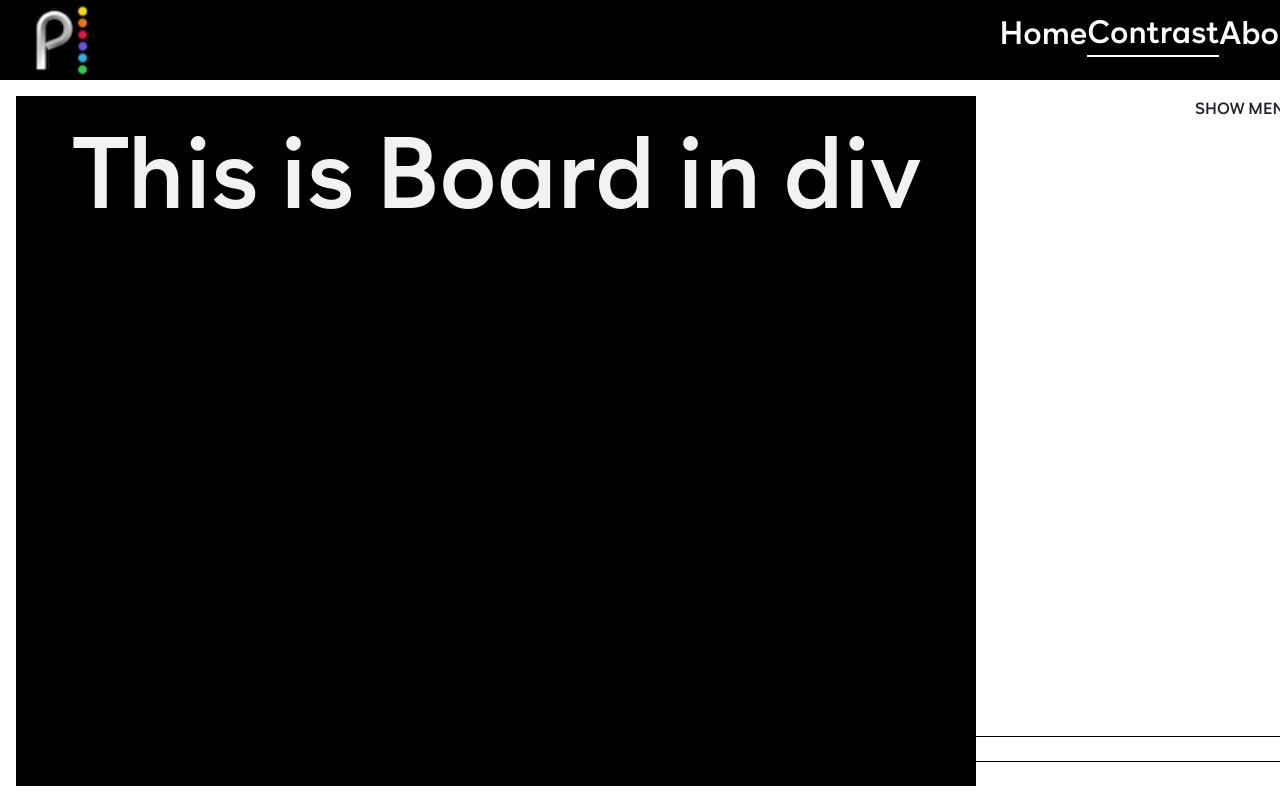
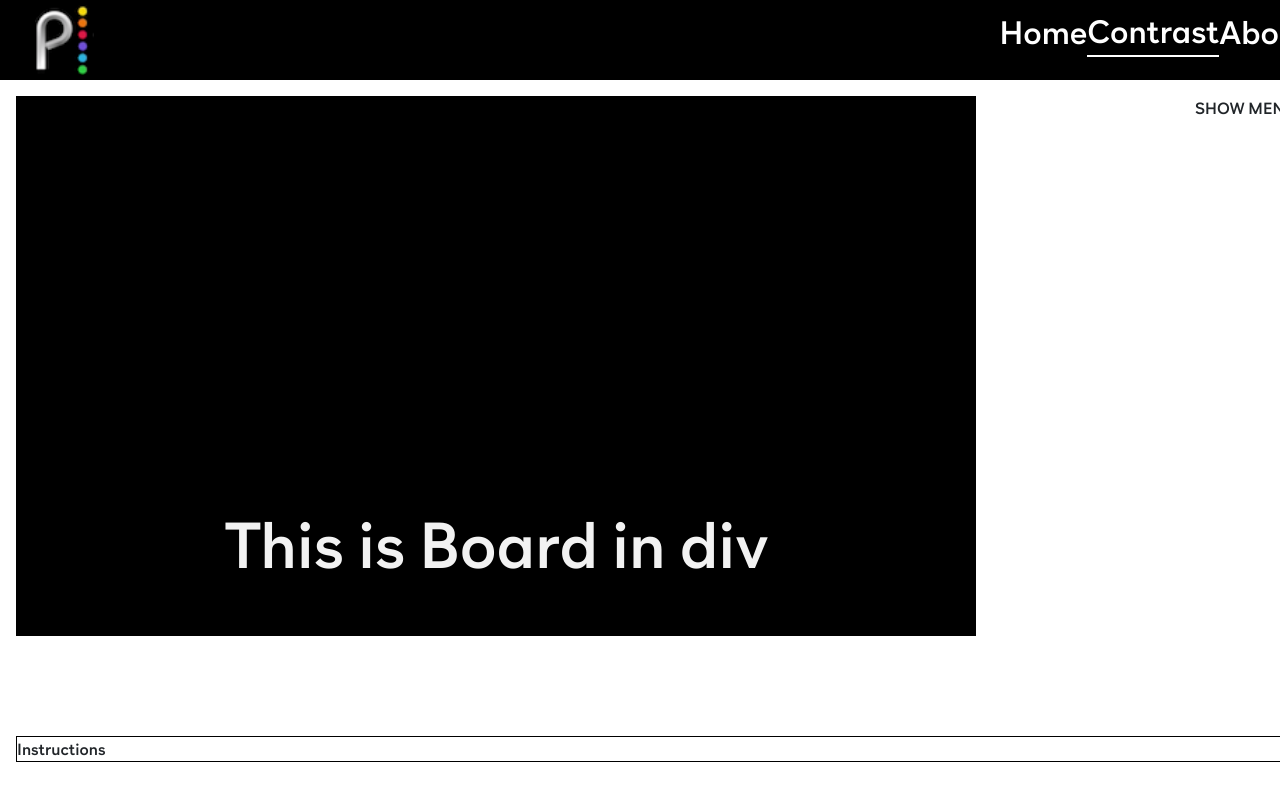
Before and after one commit to GoncaloBM/peacock-constrast-test, a React (Create React App) app: page /contrast in a window 1280 px wide. Built offline with nearby package versions, Linux system fonts and the light colour scheme; no server answers.

Commit message:
added fullscreen on hd

```diff
--- a/src/App.js
+++ b/src/App.js
@@ -5,9 +5,7 @@ import FileUpload from "./components/fileUploader/fileUpload";
 
 import axios from "axios";
 import { BrowserRouter as Router, Switch, Route, Link } from "react-router-dom";
-import Contrast from "./components/Contrast/Contrast"
-
-
+import Contrast from "./components/Contrast/Contrast";
 
 function App(props) {
   let differentFontStyles = [
@@ -25,9 +23,11 @@ function App(props) {
   let [backgroundColor, setBackgroundColor] = useState("#000000");
   let [colorText, setColorText] = useState("#F2F2F2");
 
-  const [fontSize, setfontSize] = useState(100);
+  const [fontSize, setfontSize] = useState(4);
+  const [fontSizeforText, setFontSizeforText] = useState(fontSize + "rem");
   const [fontStyle, setFontStyle] = useState(differentFontStyles[0]);
   const [textPosition, setTextPosition] = useState(startetTextPosition);
+  const [fullscreen, setFullscreen] = useState(false);
 
   const getWindowLocation = () => {
     if (window.location.pathname === "/") {
@@ -54,6 +54,7 @@ function App(props) {
     const showSafeMargin = (e) => {
       if (e.keyCode === 32) {
         setSafeMargin(!safeMargin);
+        setFullscreen(!fullscreen);
       }
     };
 
@@ -103,10 +104,11 @@ function App(props) {
     fontSize,
     fontStyle,
     safeMargin,
+    fullscreen
   ]);
 
   let getColor = (color, isText) => {
-    console.log('JOAO')
+    console.log("JOAO");
     if (isText) {
       setColorText(color);
     } else {
@@ -139,6 +141,9 @@ function App(props) {
 
   const changeFontSizeState = (increaseOrDecrease) => {
     setfontSize(fontSize + increaseOrDecrease);
+
+    console.log(fontSizeforText);
+    console.log(fontSize);
   };
 
   const changeFontStyleState = (increaseOrDecrease) => {
@@ -250,6 +255,7 @@ function App(props) {
                 changeTextPosition={changeTextPosition}
                 picker="huepicker"
                 safeMargin={safeMargin}
+                fullscreen={fullscreen}
               />
             </Route>
             <Route path="/">
--- a/src/components/Contrast/Contrast.css
+++ b/src/components/Contrast/Contrast.css
@@ -1,10 +1,8 @@
-.hideLateralBar{
+    .hideLateralBar {
         display: none;
     }
 
-.showLateralBar{
-
-}
+    .showLateralBar {}
 
     .wrapper {
         display: flex;
@@ -19,7 +17,47 @@
 
     .wrapper-board {
         position: relative;
+        /* width: 1920px;
+        height: 1080px; */
         width: 75%;
+    }
+
+    .wrapper-board-fullscreen {
+        position: relative;
+        width: 1920;
+        height: 1080;
+        top: 0.8%;
+        left: 11.8%;
+        transform: scale(1.4, 1.35);
+        width: 75%;
+        z-index: 1;
+    }
+
+    .textLines {
+        font-size: 4rem;
+    }
+
+    .text {
+        font-size: 4rem;
+        position: absolute;
+        align-items: center;
+        bottom: 8%;
+        /* position: absolute;
+    z-index: 1;
+    bottom: 23%;
+    left: 14%; */
+    }
+
+    .text-fullscreen {
+        font-size: 4rem;
+        position: absolute;
+        align-items: center;
+        bottom: 8%;
+        /* position: absolute;
+        z-index: 1;
+        bottom: 23%;
+        left: 26%;
+        z-index: 2; */
     }
 
     .Board {
--- a/src/components/Contrast/Contrast.js
+++ b/src/components/Contrast/Contrast.js
@@ -1,10 +1,10 @@
-import React, {useState, useEffect} from "react";
+import React, { useState, useEffect } from "react";
 import TextDisplay from "../TextDisplay/TextDisplay";
 import Menu from "../Menu/Menu";
 import { SafeMargin } from "../SafeMargin/SafeMargin";
 import "../../App.css";
-import "./Contrast.css"
-
+import "./Contrast.css";
+import { width } from "@material-ui/system";
 
 const Contrast = ({
   backgroundColor,
@@ -22,27 +22,28 @@ const Contrast = ({
   changeTextPosition,
   picker,
   safeMargin,
+  fullscreen,
 }) => {
-
-    const [lateralBar, setlateralBar] = useState(false)
+  const [lateralBar, setlateralBar] = useState(false);
 
   useEffect(() => {
-      console.log('mount')
+    console.log("mount");
     return () => {
-        console.log('unmount')
-      }
-    }, [lateralBar])
+      console.log("unmount");
+    };
+  }, [lateralBar]);
 
   const handleClick = () => {
-      returnToNavBar(lateralBar)
-      setlateralBar(!lateralBar)
-    }
-
+    returnToNavBar(lateralBar);
+    setlateralBar(!lateralBar);
+  };
 
   return (
     <>
       <div className="wrapper">
-          <div className="wrapper-board">
+        <div
+          className={!fullscreen ? "wrapper-board" : "wrapper-board-fullscreen"}
+        >
           <div
             style={{
               backgroundColor: `${backgroundColor}`,
@@ -51,18 +52,24 @@ const Contrast = ({
             }}
             className="Board"
           >
+            <div
+              className={!fullscreen ? "text" : "text-fullscreen"}
+              style={{ color: `${colorText}` }}
+            >
               <TextDisplay
                 fontSize={fontSize}
                 textPosition={textPosition}
                 fontStyle={fontStyle}
               />
+            </div>
             {safeMargin && <SafeMargin />}
           </div>
         </div>
         <div onClick={handleClick}>SHOW MENU</div>
 
-          <div  className={lateralBar ? 'showLateralBar menu' : 'hideLateralBar '}>
-            {lateralBar ?  <Menu
+        <div className={lateralBar ? "showLateralBar menu" : "hideLateralBar "}>
+          {lateralBar ? (
+            <Menu
               backToNavbar={returnToNavBar}
               colorText={colorText}
               backgroundColor={backgroundColor}
@@ -74,8 +81,10 @@ const Contrast = ({
               changeFontStyleState={changeFontStyleState}
               changeTextPosition={changeTextPosition}
               picker={picker}
-            /> : ''}
-
+            />
+          ) : (
+            ""
+          )}
         </div>
       </div>
       <footer className="instructions"> Instructions </footer>
@@ -83,4 +92,4 @@ const Contrast = ({
   );
 };
 
-  export default Contrast
+export default Contrast;
--- a/src/components/Menu/Menu.js
+++ b/src/components/Menu/Menu.js
@@ -23,9 +23,9 @@ const Menu = (props) => {
       }
       if (indexFocusedItem === 5) {
         if (e.keyCode === 39) {
-          props.changeFontSizeState(1);
+          props.changeFontSizeState(0.1);
         } else if (e.keyCode === 37) {
-          props.changeFontSizeState(-1);
+          props.changeFontSizeState(-0.1);
         }
       }
       if (indexFocusedItem === 6) {
--- a/src/components/TextDisplay/TextDisplay.css
+++ b/src/components/TextDisplay/TextDisplay.css
@@ -1,8 +1,9 @@
 .board-text {
     position: absolute;
     top: 0;
-  }
+}
 
- .textLines {
-   position: relative;
- }
+.textLines {
+    align-items: center;
+    position: relative;
+}
--- a/src/components/TextDisplay/TextDisplay.js
+++ b/src/components/TextDisplay/TextDisplay.js
@@ -1,37 +1,150 @@
-import React, {useState, useEffect} from 'react';
-import "./TextDisplay.css"
+import React, { useState, useEffect } from "react";
+import "./TextDisplay.css";
 
 const TextDisplay = (props) => {
+  //font-size, font-style, position, div, h1, h2,h3,h4,5, p, i, b
+  let [fontSize, setFontsize] = useState(props.fontSize);
+  let [fontStyle, setFontStyle] = useState(props.fontStyle);
+  let [textPosition, setTextPosition] = useState(props.textPosition);
 
-    //font-size, font-style, position, div, h1, h2,h3,h4,5, p, i, b
-    let [fontSize, setFontsize] = useState(props.fontSize)
-    let[fontStyle, setFontStyle] = useState(props.fontStyle)
-    let [textPosition, setTextPosition] = useState(props.textPosition)
+  useEffect(() => {
+    setFontsize(props.fontSize);
+    setFontStyle(props.fontStyle);
+    setTextPosition(props.textPosition);
 
-    useEffect(() => {
-        setFontsize(props.fontSize)
-        setFontStyle(props.fontStyle)
-        setTextPosition(props.textPosition)
+    return () => {};
+  }, [props]);
 
-        return () => {
-        }
-    }, [ props])
+  return (
+    <div>
+      {fontStyle === "div" ? (
+        <div
+          className="textLines"
+          style={{
+            fontSize: `${fontSize}rem`,
+            top: `${textPosition.top}px`,
+            right: `${textPosition.right}px`,
+          }}
+        >
+          This is Board in {fontStyle}
+        </div>
+      ) : (
+        ""
+      )}
+      {fontStyle === "h1" ? (
+        <h1
+          className="textLines"
+          style={{
+            fontSize: `${fontSize}rem`,
+            top: `${textPosition.top}px`,
+            right: `${textPosition.right}px`,
+          }}
+        >
+          This is Board in {fontStyle}
+        </h1>
+      ) : (
+        ""
+      )}
+      {fontStyle === "h2" ? (
+        <h2
+          className="textLines"
+          style={{
+            fontSize: `${fontSize}rem`,
+            top: `${textPosition.top}px`,
+            right: `${textPosition.right}px`,
+          }}
+        >
+          This is Board in {fontStyle}
+        </h2>
+      ) : (
+        ""
+      )}
+      {fontStyle === "h3" ? (
+        <h3
+          className="textLines"
+          style={{
+            fontSize: `${fontSize}rem`,
+            top: `${textPosition.top}px`,
+            right: `${textPosition.right}px`,
+          }}
+        >
+          This is Board in {fontStyle}
+        </h3>
+      ) : (
+        ""
+      )}
+      {fontStyle === "h4" ? (
+        <h4
+          className="textLines"
+          style={{
+            fontSize: `${fontSize}rem`,
+            top: `${textPosition.top}px`,
+            right: `${textPosition.right}px`,
+          }}
+        >
+          This is Board in {fontStyle}
+        </h4>
+      ) : (
+        ""
+      )}
+      {fontStyle === "h5" ? (
+        <h5
+          className="textLines"
+          style={{
+            fontSize: `${fontSize}rem`,
+            top: `${textPosition.top}px`,
+            right: `${textPosition.right}px`,
+          }}
+        >
+          This is Board in {fontStyle}
+        </h5>
+      ) : (
+        ""
+      )}
+      {fontStyle === "p" ? (
+        <p
+          className="textLines"
+          style={{
+            fontSize: `${fontSize}rem`,
+            top: `${textPosition.top}px`,
+            right: `${textPosition.right}px`,
+          }}
+        >
+          This is Board in {fontStyle}
+        </p>
+      ) : (
+        ""
+      )}
+      {fontStyle === "i" ? (
+        <i
+          className="textLines"
+          style={{
+            fontSize: `${fontSize}rem`,
+            top: `${textPosition.top}px`,
+            right: `${textPosition.right}px`,
+          }}
+        >
+          This is Board in {fontStyle}
+        </i>
+      ) : (
+        ""
+      )}
+      {fontStyle === "b" ? (
+        <b
+          className="textLines"
+          style={{
+            fontSize: `${fontSize}rem`,
+            top: `${textPosition.top}px`,
+            right: `${textPosition.right}px`,
+          }}
+        >
+          This is Board in {fontStyle}
+        </b>
+      ) : (
+        ""
+      )}
+    </div>
+  );
+};
 
-    return(
-        <div >
-         {fontStyle === 'div' ? <div className='textLines' style={{ fontSize: `${fontSize}px`, top:`${textPosition.top}px`, right: `${textPosition.right}px`}}>This is Board in {fontStyle}</div> : ''}
-         {fontStyle === 'h1' ? <h1 className='textLines' style={{ fontSize: `${fontSize}px`, top:`${textPosition.top}px`, right: `${textPosition.right}px`}}>This is Board in {fontStyle}</h1> : ''}
-         {fontStyle === 'h2' ? <h2 className='textLines' style={{ fontSize: `${fontSize}px`, top:`${textPosition.top}px`, right: `${textPosition.right}px`}}>This is Board in {fontStyle}</h2> : ''}
-         {fontStyle === 'h3' ? <h3 className='textLines' style={{ fontSize: `${fontSize}px`, top:`${textPosition.top}px`, right: `${textPosition.right}px`}}>This is Board in {fontStyle}</h3> : ''}
-         {fontStyle === 'h4' ? <h4 className='textLines' style={{ fontSize: `${fontSize}px`, top:`${textPosition.top}px`, right: `${textPosition.right}px`}}>This is Board in {fontStyle}</h4> : ''}
-         {fontStyle === 'h5' ? <h5 className='textLines' style={{ fontSize: `${fontSize}px`, top:`${textPosition.top}px`, right: `${textPosition.right}px`}}>This is Board in {fontStyle}</h5> : ''}
-         {fontStyle === 'p' ? <p className='textLines' style={{ fontSize: `${fontSize}px`, top:`${textPosition.top}px`, right: `${textPosition.right}px`}}>This is Board in {fontStyle}</p> : ''}
-         {fontStyle === 'i' ? <i className='textLines' style={{ fontSize: `${fontSize}px`, top:`${textPosition.top}px`, right: `${textPosition.right}px`}}>This is Board in {fontStyle}</i> : ''}
-         {fontStyle === 'b' ? <b className='textLines' style={{ fontSize: `${fontSize}px`, top:`${textPosition.top}px`, right: `${textPosition.right}px`}}>This is Board in {fontStyle}</b> : ''}
-
-
-        </div>
-    )
-}
-
-export default TextDisplay
+export default TextDisplay;
```
Also changed, not shown: src/components/SafeMargin/SafeMargin.css (+9 -5 lines). Lines whose indentation alone changed are shown as unchanged.
